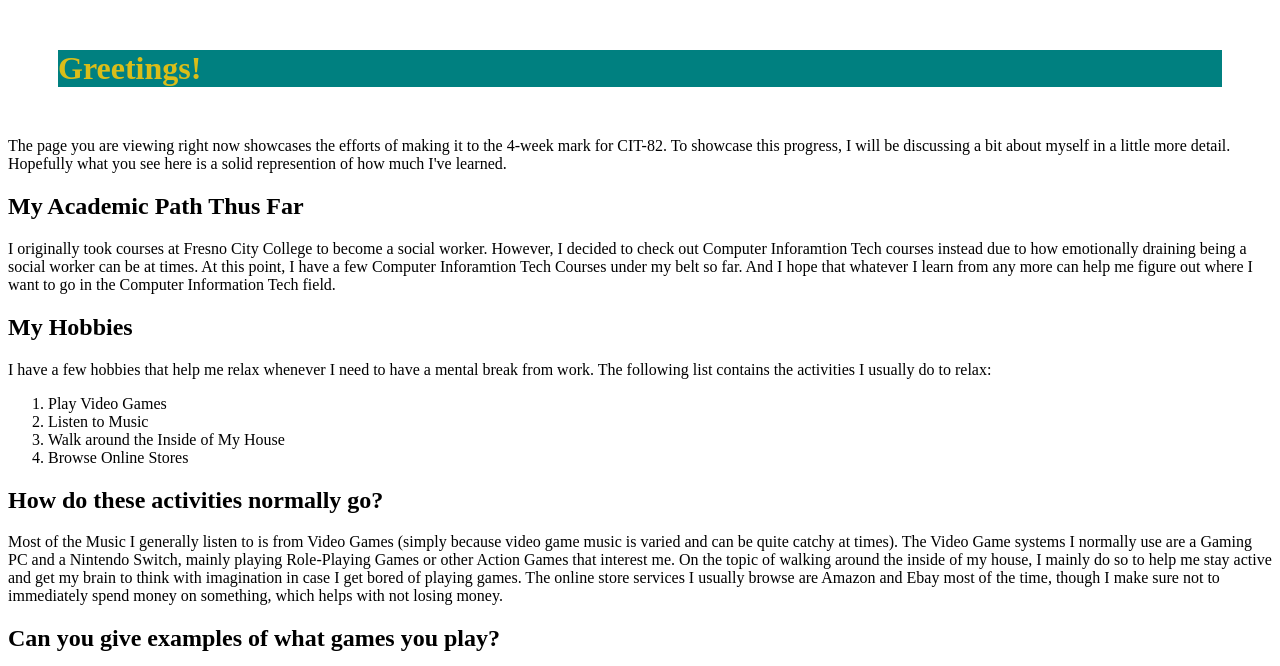
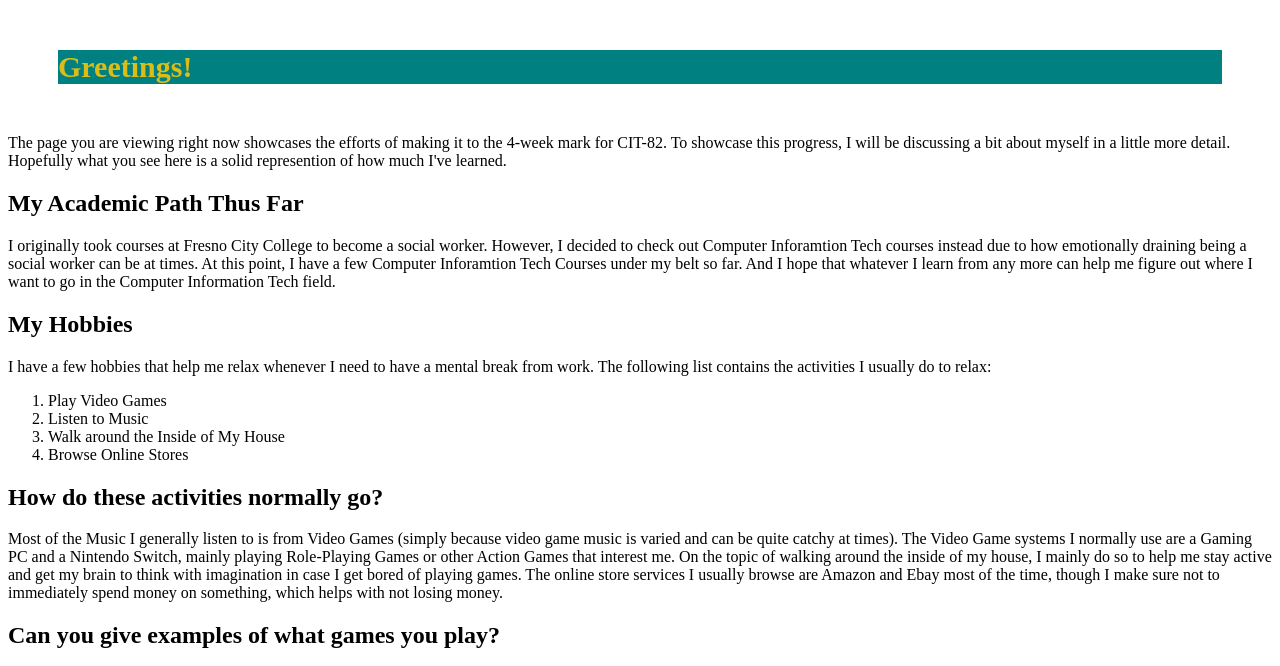
Before and after one commit to echo9961/echo9961.github.io, a plain HTML site: page index.html in a window 1280 px wide. Shown: the top 666 px of the page. Drawn offline with Linux system fonts and the light colour scheme.

Commit message:
font adjust

```diff
--- a/style.css
+++ b/style.css
@@ -1 +1 @@
-.greeting{color: rgb(218, 189, 25); margin: 50px; background-color: teal;}
+.greeting{color: rgb(218, 189, 25); margin: 50px; font-size: 30px; background-color: teal;}
```
